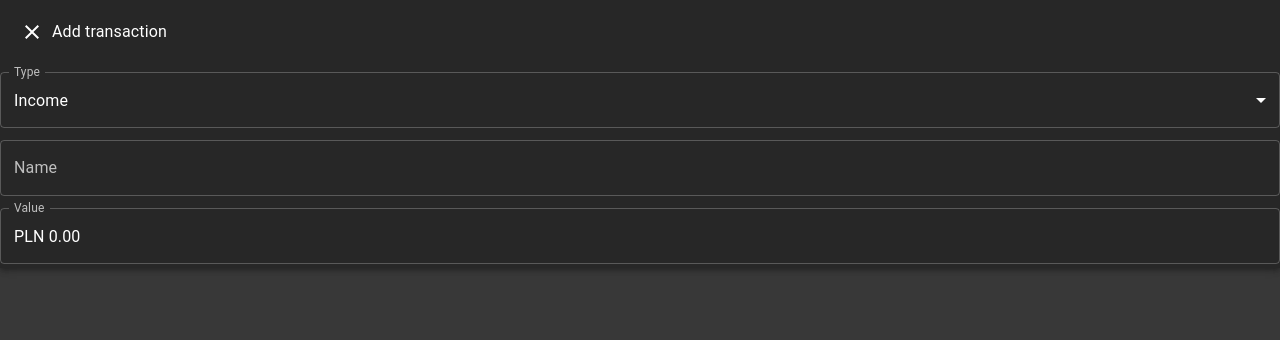
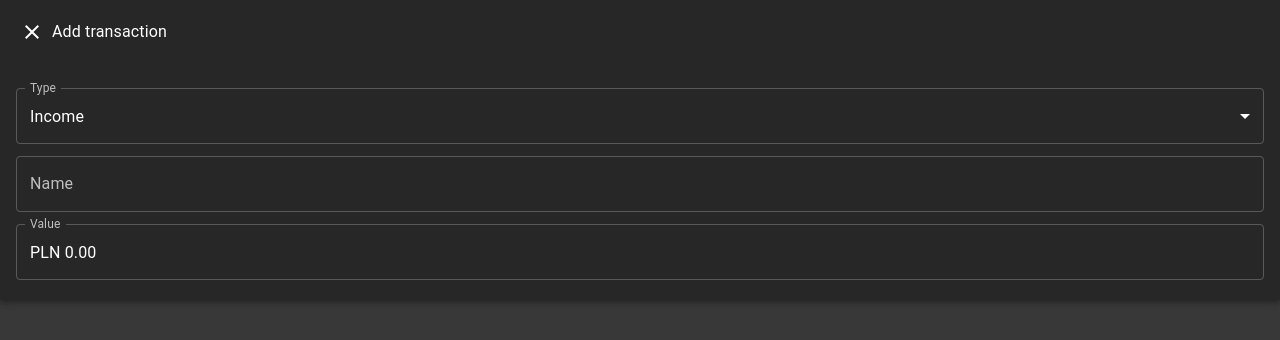
Before and after one commit to dominx99/wwsis-wallet-frontend, a React (Create React App) app: page / in a window 1280 px wide. Both pictures are taken after a click on the button "ADD EXPENSE". Shown: the top 340 px of the page. Built offline with nearby package versions, Linux system fonts and the light colour scheme.

Commit message:
Update layout

```diff
--- a/src/components/transaction/add/AddTransactionModal.tsx
+++ b/src/components/transaction/add/AddTransactionModal.tsx
@@ -53,7 +53,7 @@ const AddTransactionModal: FC = () => {
             Add transaction
           </Typography>
         </Toolbar>
-        <FormGroup sx={{ width: '100%', height: '100%', margin: 'auto' }}>
+        <FormGroup sx={{ m: 2 }}>
           <FormControl margin={'dense'}>
             <InputLabel id="type-select-label">Type</InputLabel>
             <Select
```
